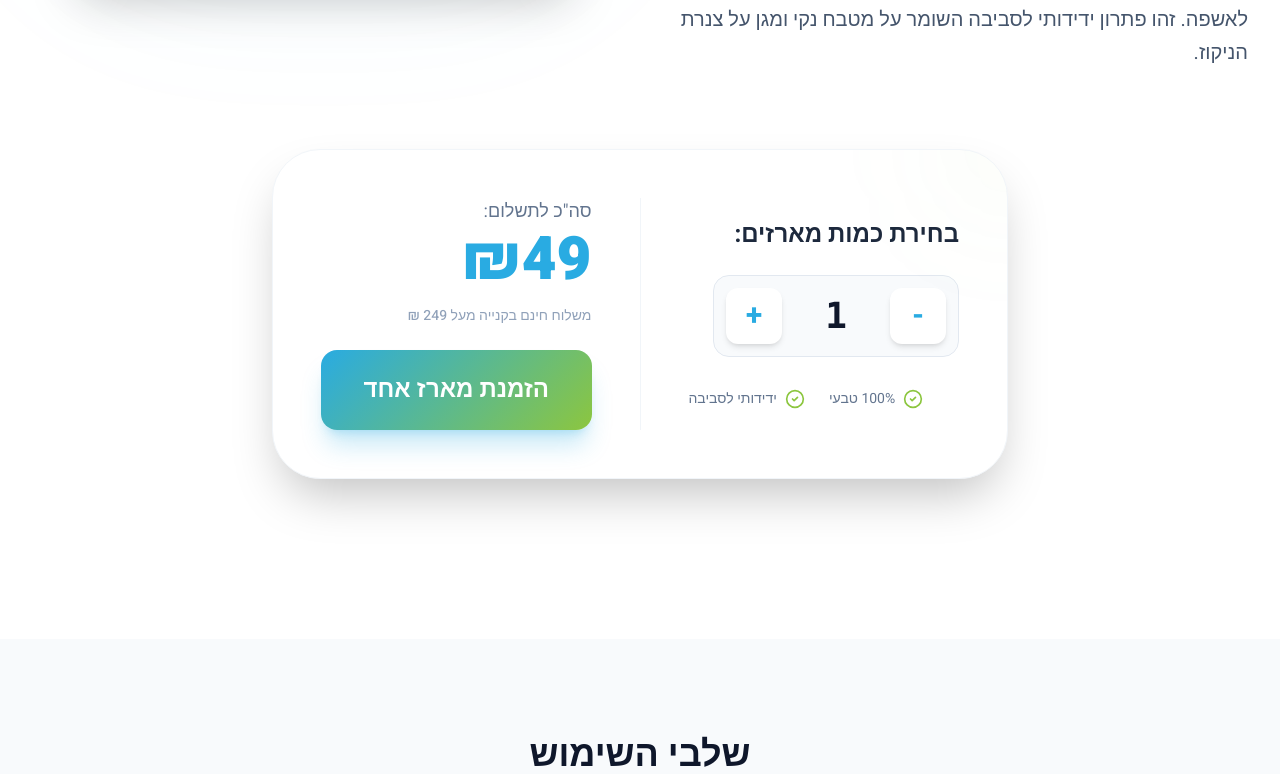
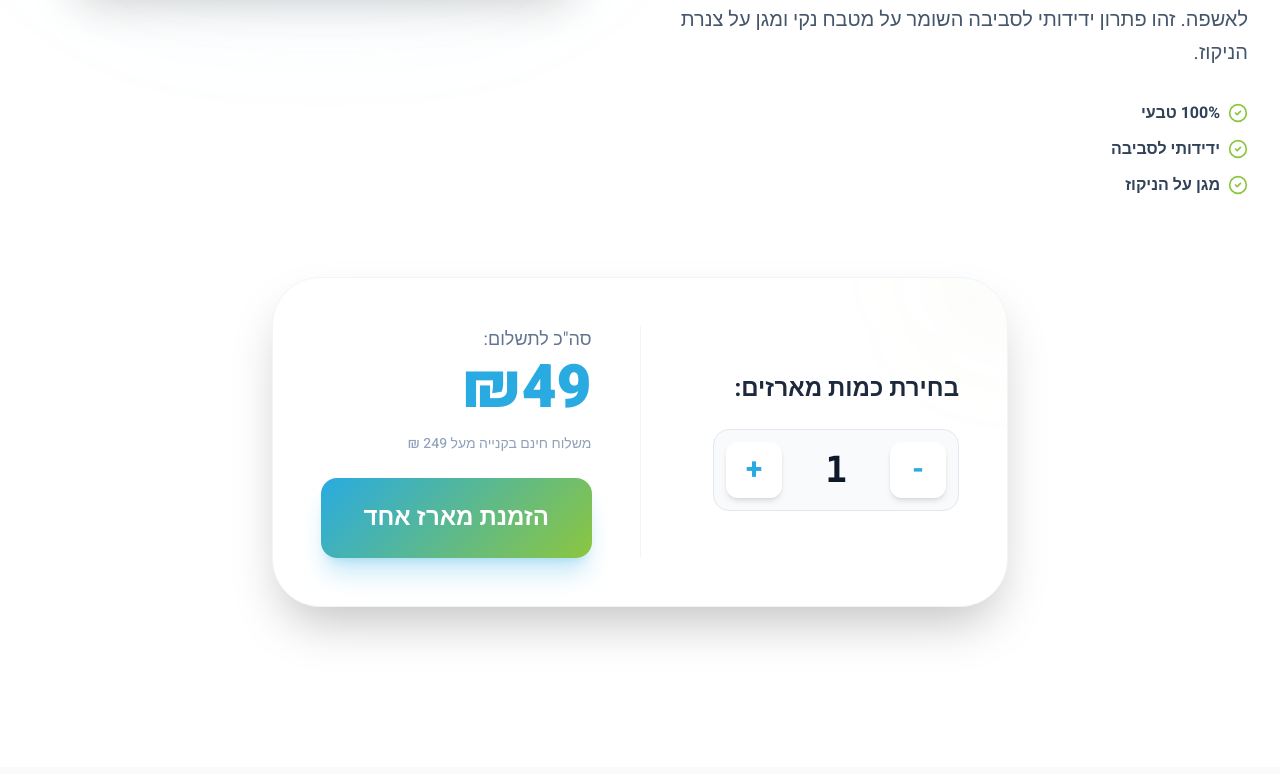
Before and after one commit to matikurland-oss/cleanfry-website, a React (Vite) app: page / in a window 1280 px wide. Shown: the part 646-1420 px from the top of the page. Built offline with nearby package versions, Linux system fonts and the light colour scheme.

Commit message:
Update App.tsx

```diff
--- a/src/App.tsx
+++ b/src/App.tsx
@@ -18,7 +18,8 @@ import {
   Facebook,
   MessageCircle,
   CheckCircle2,
-  Truck
+  Truck,
+  ShieldCheck
 } from 'lucide-react';
 import { motion, AnimatePresence } from 'motion/react';
 
@@ -129,7 +130,6 @@ export default function App() {
     purchaseBoxRef.current?.scrollIntoView({ behavior: 'smooth', block: 'center' });
   };
 
-  // לוגיקה לעברית תקנית בכפתור
   const getButtonText = () => {
     if (quantity === 1) return "הזמנת מארז אחד";
     return `הזמנת ${quantity} מארזים`;
@@ -137,16 +137,15 @@ export default function App() {
 
   return (
     <div className="min-h-screen bg-white" dir="rtl">
-      {/* 1. Top Announcement Bar */}
+      {/* Top Announcement Bar */}
       <div className="bg-brand-yellow py-2 px-4 text-center sticky top-0 z-50">
         <p className="text-sm font-bold text-slate-900">משלוח חינם בקנייה מעל 249 ש״ח!</p>
       </div>
 
-      {/* 2. Header / Navigation */}
       <Navbar onPurchaseClick={scrollToPurchase} />
 
       <main>
-        {/* 3. Hero Section */}
+        {/* Hero Section */}
         <section className="relative overflow-hidden pt-4 pb-24 lg:pt-8 lg:pb-40 text-right">
           <div className="max-w-7xl mx-auto px-4 sm:px-6 lg:px-8">
             <div className="lg:grid lg:grid-cols-2 lg:gap-12 items-start mb-20">
@@ -156,9 +155,25 @@ export default function App() {
                   <span className="text-brand-blue">טיגון מושלם.</span> <br />
                   <span className="text-brand-green">ניקוי קל.</span>
                 </h1>
-                <p className="text-xl text-slate-600 leading-relaxed max-w-xl">
+                <p className="text-xl text-slate-600 leading-relaxed max-w-xl mb-8">
                   אבקה חדשנית, 100% ממקור צמחי, למיצוק שמן בישול. הופכת את השמן המשומש לגוש מוצק וקשיח, המאפשר השלכה בטוחה ונקייה לאשפה. זהו פתרון ידידותי לסביבה השומר על מטבח נקי ומגן על צנרת הניקוז.
                 </p>
+
+                {/* הבולטים הועברו לכאן - מתחת לטקסט ה-Hero */}
+                <div className="flex flex-col gap-3">
+                    <div className="flex items-center gap-2 text-slate-700 font-bold">
+                      <CheckCircle2 className="w-5 h-5 text-brand-green" />
+                      <span>100% טבעי</span>
+                    </div>
+                    <div className="flex items-center gap-2 text-slate-700 font-bold">
+                      <CheckCircle2 className="w-5 h-5 text-brand-green" />
+                      <span>ידידותי לסביבה</span>
+                    </div>
+                    <div className="flex items-center gap-2 text-slate-700 font-bold">
+                      <CheckCircle2 className="w-5 h-5 text-brand-green" />
+                      <span>מגן על הניקוז</span>
+                    </div>
+                </div>
               </motion.div>
 
               <motion.div initial={{ opacity: 0, scale: 0.8 }} animate={{ opacity: 1, scale: 1 }} transition={{ duration: 0.8, delay: 0.2 }} className="mt-16 lg:mt-24 relative">
@@ -179,10 +194,6 @@ export default function App() {
                     <span className="text-4xl font-black text-slate-900 min-w-[60px] text-center font-mono">{quantity}</span>
                     <button onClick={() => setQuantity(quantity + 1)} className="w-14 h-14 flex items-center justify-center bg-white rounded-xl shadow-md text-3xl font-bold text-brand-blue hover:bg-blue-50 transition-all active:scale-90">+</button>
                   </div>
-                  <div className="mt-8 flex justify-end gap-6 text-slate-500 text-sm">
-                    <div className="flex items-center gap-2"><CheckCircle2 className="w-5 h-5 text-brand-green" /><span>100% טבעי</span></div>
-                    <div className="flex items-center gap-2"><CheckCircle2 className="w-5 h-5 text-brand-green" /><span>ידידותי לסביבה</span></div>
-                  </div>
                 </div>
 
                 <div className="flex-1 w-full flex flex-col items-center md:items-start text-center md:text-right border-t md:border-t-0 md:border-r border-slate-100 pt-8 md:pt-0 md:pr-12 order-2">
@@ -202,14 +213,14 @@ export default function App() {
           </div>
         </section>
 
-        {/* 4. How It Works Section */}
+        {/* How It Works Section */}
         <section id="how-it-works" className="py-24 bg-slate-50 text-right">
           <div className="max-w-7xl mx-auto px-4 sm:px-6 lg:px-8">
             <div className="text-center mb-20">
               <h2 className="text-4xl font-black text-slate-900 mb-4">שלבי השימוש</h2>
               <p className="text-slate-600 text-lg">פשוט, מהיר ונקי - כך תהפכו את השמן המשומש לגוש מוצק</p>
             </div>
-            <div className="grid md:grid-cols-2 lg:grid-cols-4 gap-8 text-right">
+            <div className="grid md:grid-cols-2 lg:grid-cols-4 gap-8">
               {[
                 { icon: <Flame className="w-10 h-10 text-brand-blue" />, title: "כיבוי האש", desc: "כיבוי מקור החום או הכיריים." },
                 { icon: <Droplets className="w-10 h-10 text-brand-blue" />, title: "הוספה", desc: "הוספת אבקת CleanFry כשהשמן עודו חם." },
@@ -238,7 +249,7 @@ export default function App() {
           </div>
         </section>
 
-        {/* 6. FAQ Section */}
+        {/* FAQ Section */}
         <section className="py-24">
           <div className="max-w-3xl mx-auto px-4 sm:px-6 lg:px-8 text-right">
             <div className="text-center mb-16">
@@ -277,7 +288,7 @@ export default function App() {
           <div className="grid grid-cols-1 md:grid-cols-2 lg:grid-cols-4 gap-12 mb-16">
             <div className="space-y-6">
               <div className="flex items-center">
-                <img src="https://lh3.googleusercontent.com/d/1ll71-cdPvbF8SQ8Gc1coS5qVO8jgaHXh" alt="CleanFry Logo" className="h-12 w-auto object-contain" referrerPolicy="no-referrer" />
+                <img src="https://lh3.googleusercontent.com/d/1ll71-cdPvbF8SQ8Gc1coS5qV08jgaHXh" alt="CleanFry Logo" className="h-12 w-auto object-contain" referrerPolicy="no-referrer" />
               </div>
               <p className="text-slate-400 leading-relaxed">
                 הפתרון המושלם למיצוק והשלכת שמן בישול משומש. שומרים על המטבח נקי ועל הסביבה ירוקה.
```
